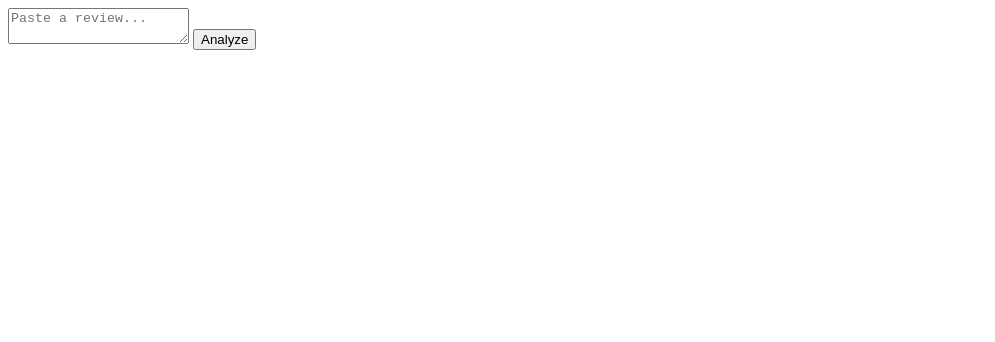
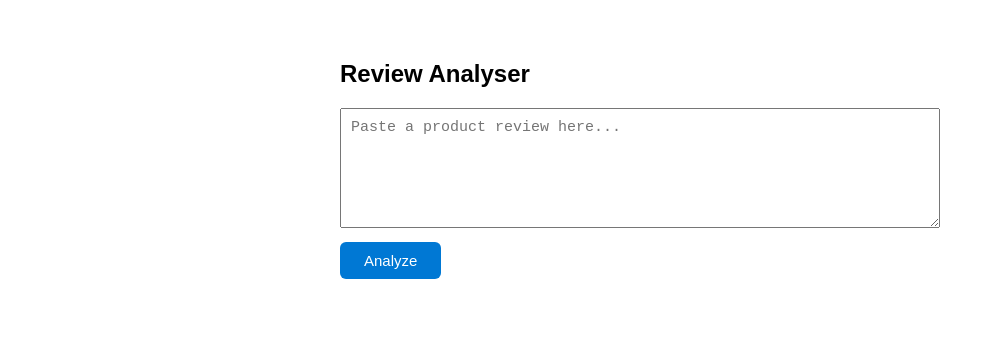
Before and after one commit to MeherBamrah/review-analyser, a plain HTML site: page index.html in a window 1280 px wide. Shown: the whole page, without its empty margins (0-995 px from the left). Drawn offline with Linux system fonts and the light colour scheme.

Commit message:
Update index.html

```diff
--- a/index.html
+++ b/index.html
@@ -1,15 +1,65 @@
-<textarea id="review" placeholder="Paste a review..."></textarea>
-<button onclick="check()">Analyze</button>
+<!DOCTYPE html>
+<html lang="en">
+<head>
+  <meta charset="UTF-8">
+  <title>Review Analyser</title>
+  <style>
+    body { font-family: sans-serif; max-width: 600px; margin: 60px auto; padding: 0 20px; }
+    textarea { width: 100%; height: 120px; font-size: 15px; padding: 10px; box-sizing: border-box; }
+    button { margin-top: 10px; padding: 10px 24px; font-size: 15px; cursor: pointer; background: #0078d4; color: white; border: none; border-radius: 6px; }
+    #result { margin-top: 24px; }
+    .badge { display: inline-block; padding: 6px 16px; border-radius: 20px; font-weight: bold; font-size: 16px; }
+    .positive { background: #d4edda; color: #155724; }
+    .negative { background: #f8d7da; color: #721c24; }
+    .mixed    { background: #fff3cd; color: #856404; }
+    .neutral  { background: #e2e3e5; color: #383d41; }
+    .keywords { margin-top: 12px; display: flex; flex-wrap: wrap; gap: 8px; }
+    .chip { background: #e9ecef; padding: 4px 12px; border-radius: 12px; font-size: 14px; }
+  </style>
+</head>
+<body>
+  <h2>Review Analyser</h2>
+  <textarea id="review" placeholder="Paste a product review here..."></textarea>
+  <br>
+  <button onclick="analyze()">Analyze</button>
+  <p id="status"></p>
   <div id="result"></div>
+
   <script>
-async function check() {
-  const text = document.getElementById('review').value;
-  const res = await fetch('/api/analyze', {
-    method: 'POST', headers: {'Content-Type': 'application/json'},
+    async function analyze() {
+      const text = document.getElementById("review").value.trim();
+      if (!text) return;
+
+      document.getElementById("status").innerText = "Analyzing...";
+      document.getElementById("result").innerHTML = "";
+
+      try {
+        const res = await fetch("/api/analyze", {
+          method: "POST",
+          headers: { "Content-Type": "application/json" },
           body: JSON.stringify({ text })
         });
+
         const data = await res.json();
-  document.getElementById('result').innerText =
-    `${data.sentiment.toUpperCase()} — keywords: ${data.keyPhrases.join(', ')}`;
+
+        if (data.error) {
+          document.getElementById("status").innerText = "Error: " + data.error;
+          return;
+        }
+
+        const chips = data.keyPhrases
+          .map(k => `<span class="chip">${k}</span>`)
+          .join("");
+
+        document.getElementById("status").innerText = "";
+        document.getElementById("result").innerHTML = `
+          <span class="badge ${data.sentiment}">${data.sentiment.toUpperCase()}</span>
+          <div class="keywords">${chips || "<span class='chip'>No keywords found</span>"}</div>
+        `;
+      } catch (e) {
+        document.getElementById("status").innerText = "Error: " + e.message;
+      }
     }
   </script>
+</body>
+</html>
```
Lines whose indentation alone changed are shown as unchanged.
